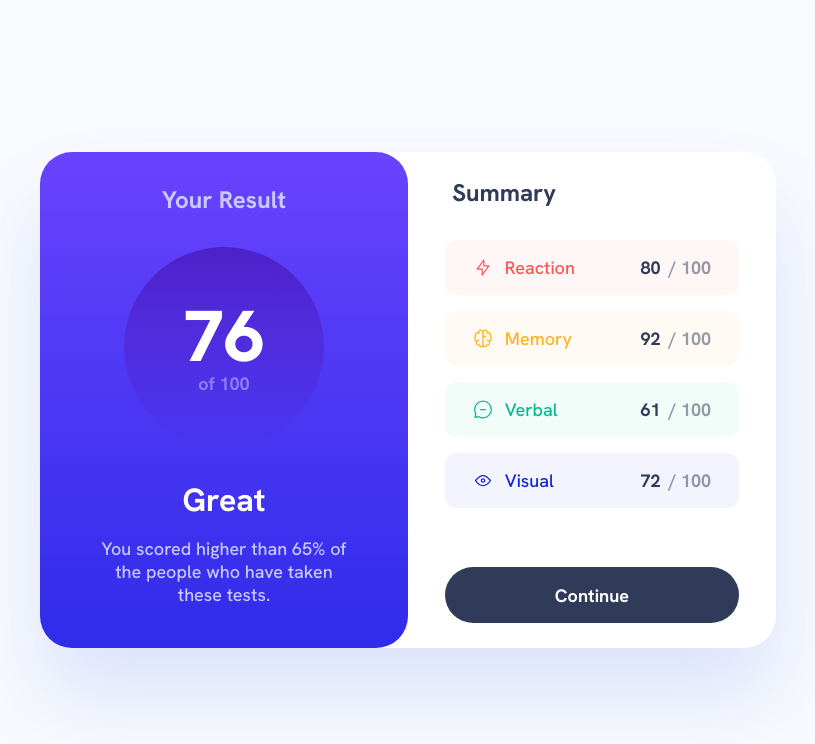
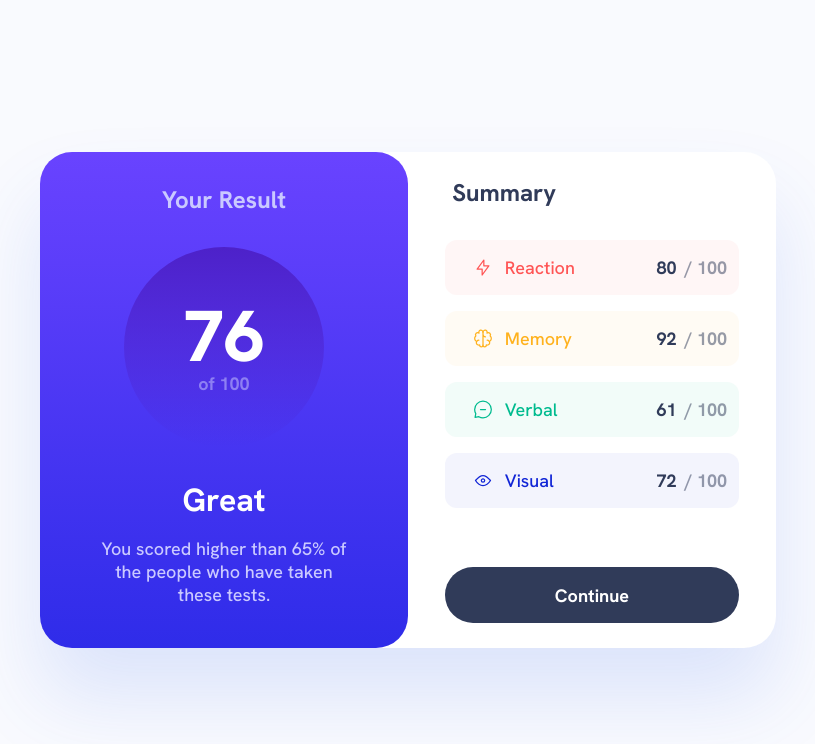
Before and after one commit to vitorianfonseca/Results-Summary-Component, a plain HTML site: page index.html in a window 1280 px wide. Shown: the whole page, without its empty margins (232-1047 px from the left). Drawn offline with Linux system fonts and the light colour scheme.

Commit message:
Update style.css

```diff
--- a/styles.css/style.css
+++ b/styles.css/style.css
@@ -200,7 +200,6 @@ body {
 
 .number-pt2 {
     color: var(--Dark-Navy, #303B59);
-    padding-right: 1rem;
     opacity: 0.5;
 
     font-family: Hanken Grotesk;
```
